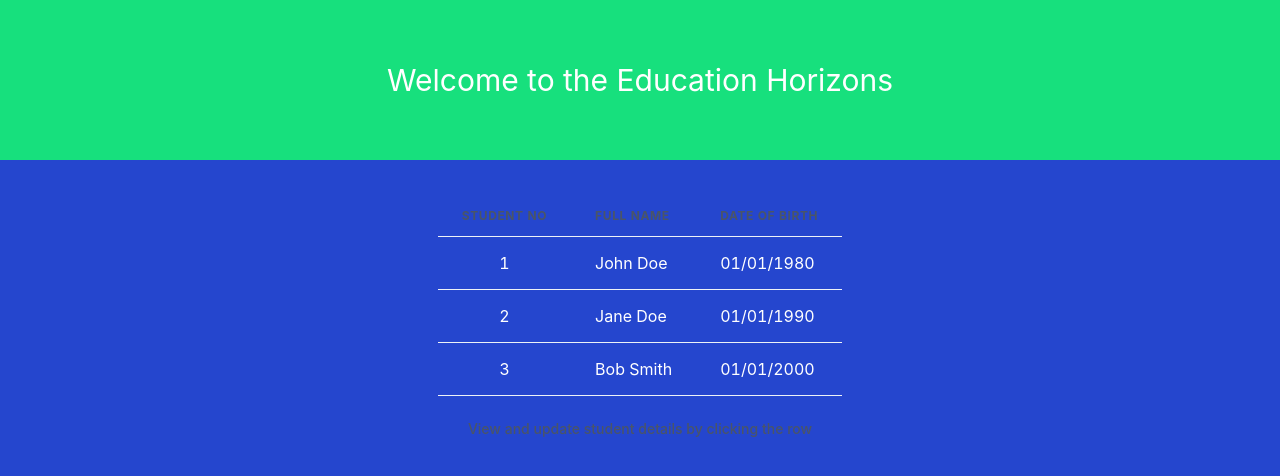
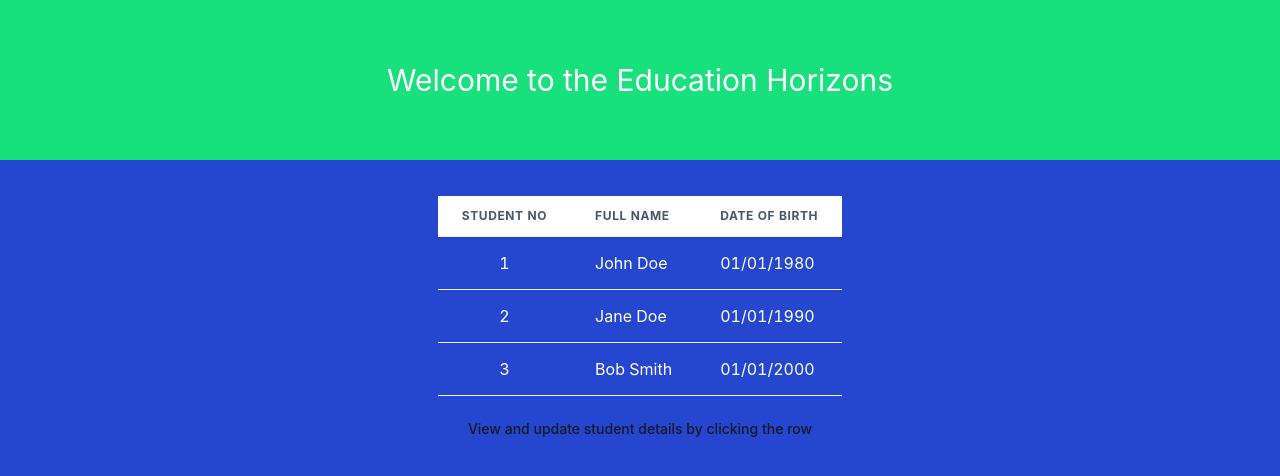
Before and after one commit to Cameron933/EdTh_code_test, a React (Create React App) app: page / in a window 1280 px wide. Shown: the top 476 px of the page. Built offline with nearby package versions, Linux system fonts and the light colour scheme; data requests are answered from the project's data file.

Commit message:
style: changing table header & footer CSS, increasing readability

```diff
--- a/src/components/StudentTable.tsx
+++ b/src/components/StudentTable.tsx
@@ -33,8 +33,10 @@ const StudentTable = () => {
     <TableContainer>
       <VStack>
         <Table variant="simple" color="white">
-          <TableCaption>View and update student details by clicking the row</TableCaption>
-          <Thead>
+          <TableCaption textColor="gray.900">
+            View and update student details by clicking the row
+          </TableCaption>
+          <Thead bg="white">
             <Tr>
               <Th>Student No</Th>
               <Th>Full Name</Th>
```
